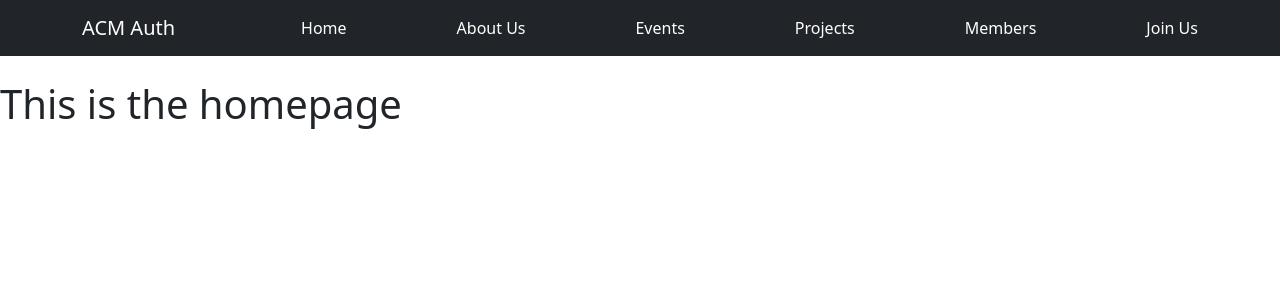
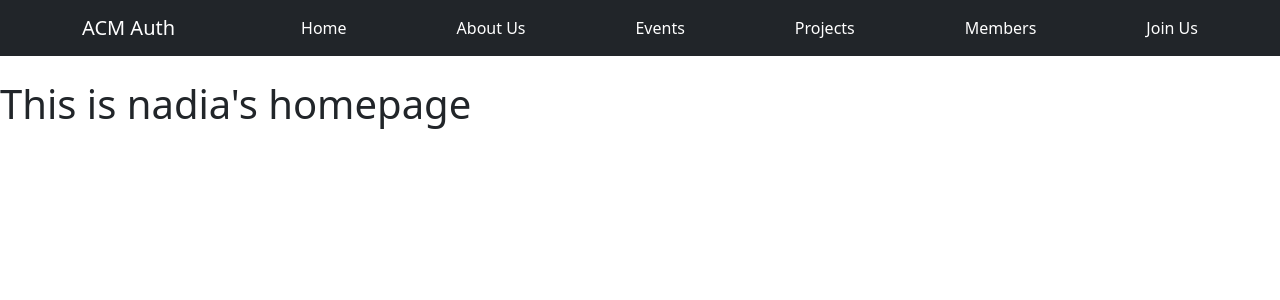
Before and after one commit to Triada-Maria/project-page, a SvelteKit app: page / in a window 1280 px wide. Shown: the top 300 px of the page. Built offline with nearby package versions, Linux system fonts and the light colour scheme.

Commit message:
Update +page.svelte

```diff
--- a/src/routes/+page.svelte
+++ b/src/routes/+page.svelte
@@ -1 +1 @@
-<h1>This is the homepage</h1>
+<h1>This is nadia's homepage</h1>
```
